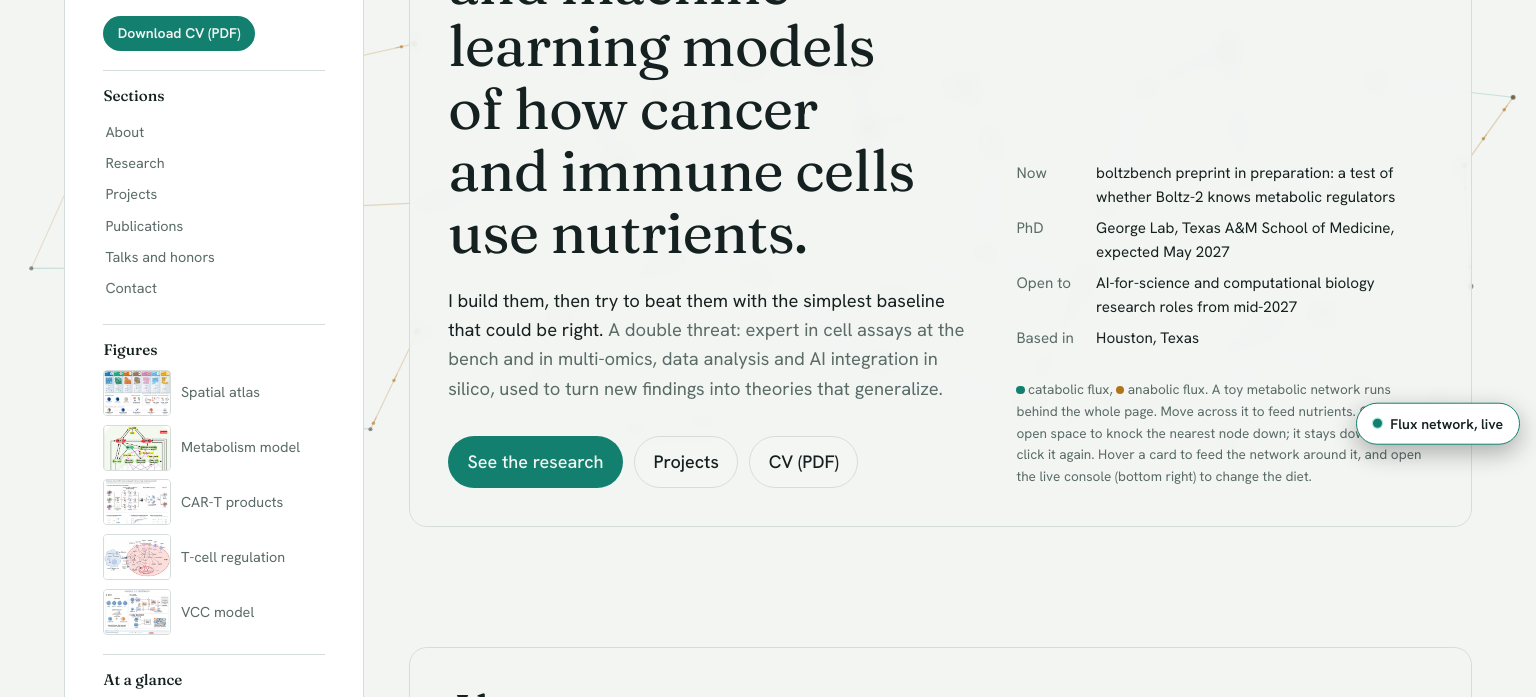
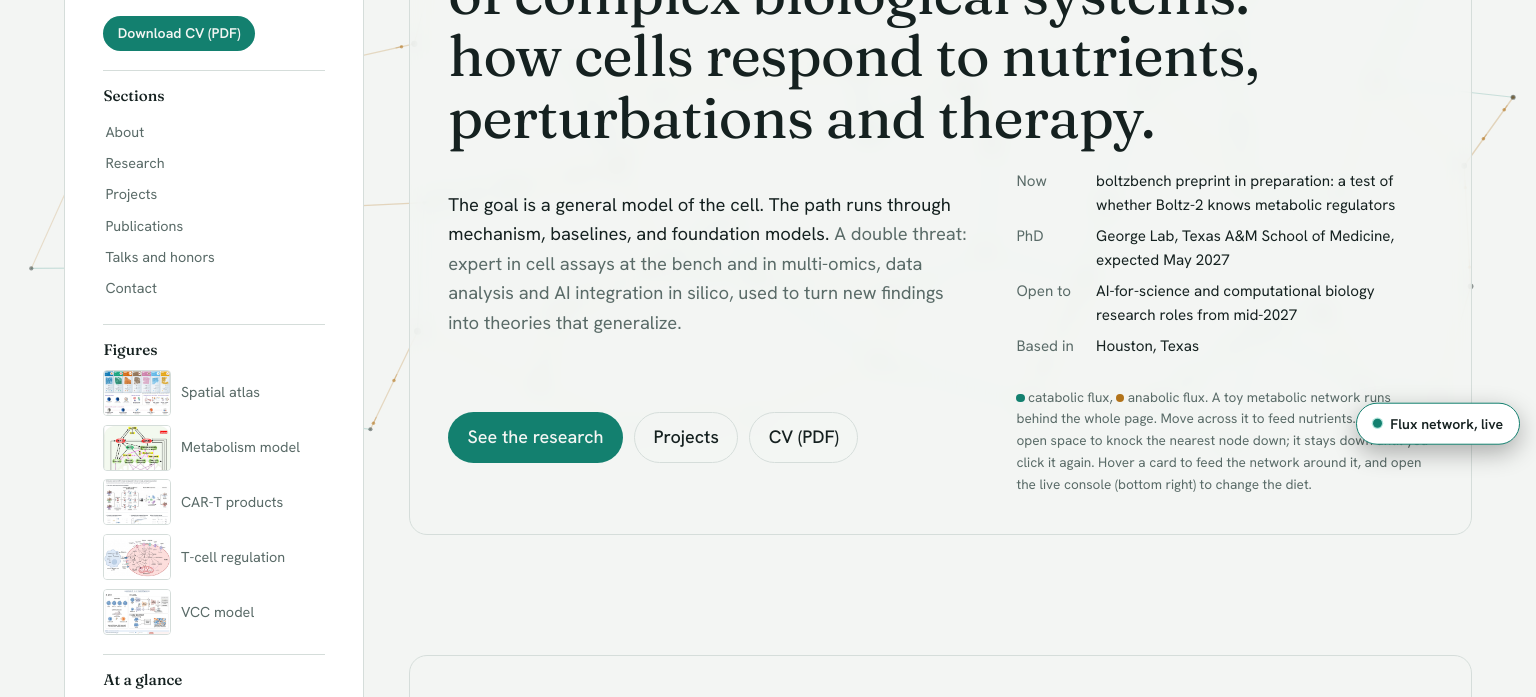
Before and after one commit to Javi-cas/javi-cas.github.io, a plain HTML site: page index.html in a window 1536 px wide. Shown: the part 339-1036 px from the top of the page. Drawn offline with Linux system fonts and the light colour scheme; animation ran at ten frames a second.

Commit message:
New headline and hero line; headline spans both columns on wide screens
Co-Authored-By: Claude Fable 5.1 <noreply@anthropic.com>
Claude-Session: https://claude.ai/code/session_013o497Um4U7fUWEANUrkRNj

```diff
--- a/index.html
+++ b/index.html
@@ -6,10 +6,10 @@
 <!--ART-->
 <title>Javier Villela-Castrejón · Computational biologist</title>
 <meta name="claude:viewport-fit-sides" content="cover">
-<meta name="description" content="Javier Villela-Castrejón, computational biologist. Mechanistic and machine-learning models of cancer and immune cell metabolism, tested against the strongest simple baseline.">
+<meta name="description" content="Javier Villela-Castrejón, computational biologist. Mechanistic and data-driven models of complex biological systems: how cells respond to nutrients, perturbations and therapy. The goal is a general model of the cell; the path runs through mechanism, baselines, and foundation models.">
 <meta name="theme-color" content="#0E1517">
 <meta property="og:title" content="Javier Villela-Castrejón">
-<meta property="og:description" content="Mechanistic and machine-learning models of cancer and immune cell metabolism, tested against the strongest simple baseline.">
+<meta property="og:description" content="Mechanistic and data-driven models of complex biological systems: how cells respond to nutrients, perturbations and therapy. The goal is a general model of the cell; the path runs through mechanism, baselines, and foundation models.">
 <meta property="og:type" content="website">
 <meta property="og:url" content="https://javi-cas.github.io/">
 <link rel="canonical" href="https://javi-cas.github.io/">
@@ -41,6 +41,7 @@ a{color:var(--link);text-decoration:none;text-underline-offset:.18em}
 a:hover{text-decoration:underline}
 :focus-visible{outline:2px solid var(--ana);outline-offset:3px;border-radius:4px}
 h1,h2,h3{font-family:var(--display);font-weight:500;letter-spacing:-.01em;text-wrap:balance;margin:0}
+.nb{white-space:nowrap}
 p{margin:0}
 ul,ol{margin:0;padding:0;list-style:none}
 button{font:inherit;color:inherit;background:none;border:0;cursor:pointer}
@@ -90,9 +91,14 @@ button{font:inherit;color:inherit;background:none;border:0;cursor:pointer}
   .wrap{max-width:1440px}
   body{font-size:18px}
   .layout{grid-template-columns:300px minmax(0,1fr);gap:2.8rem}
-  .hero .hero-text.panel{max-width:none;display:grid;grid-template-columns:minmax(0,1.25fr) minmax(0,1fr);gap:1rem 3rem;align-items:end}
+  .hero .hero-text.panel{max-width:none;display:grid;grid-template-columns:minmax(0,1.25fr) minmax(0,1fr);gap:.6rem 3rem;align-items:start}
+  .hero-main{display:contents}
+  .hero-main .kicker,.hero-main h1{grid-column:1 / -1}
+  .hero-main h1{margin-bottom:.6rem}
+  .hero-main .sub,.hero-main .actions{grid-column:1}
+  .hero-side{grid-column:2;grid-row:3 / span 2;align-self:end}
   .hero-side .status{margin-top:0}
-  .hero h1{font-size:3.8rem}
+  .hero .hero-text h1{font-size:3.6rem}
   .hero .sub{font-size:1.22rem;max-width:60ch}
   .status{max-width:640px}
   .thread{grid-template-columns:minmax(0,5fr) minmax(0,7fr)}
@@ -102,7 +108,7 @@ button{font:inherit;color:inherit;background:none;border:0;cursor:pointer}
   .wrap{max-width:1720px}
   body{font-size:19px}
   .layout{grid-template-columns:330px minmax(0,1fr);gap:3.2rem}
-  .hero h1{font-size:4.4rem}
+  .hero .hero-text h1{font-size:4rem}
   .rail{font-size:.95rem}
 }
 @media (min-width: 1200px) and (max-width: 1499px){
@@ -123,7 +129,7 @@ main,.hero,footer{position:relative;z-index:1}
 .panel{background:rgba(var(--bg-rgb),.8);backdrop-filter:blur(10px);-webkit-backdrop-filter:blur(10px);border:1px solid var(--line);border-radius:18px;padding:clamp(1.4rem,3vw,2.4rem)}
 .hero .panel{max-width:760px}
 .kicker{color:var(--muted);font-size:1rem;margin-bottom:1rem}
-.hero h1{font-size:clamp(2.1rem,4.6vw,3.6rem);line-height:1.08;font-weight:400;font-variation-settings:"opsz" 144}
+.hero h1{font-size:clamp(1.85rem,4.2vw,3.3rem);line-height:1.08;font-weight:400;font-variation-settings:"opsz" 144}
 .hero .sub{margin-top:1.4rem;font-size:1.15rem;max-width:56ch}
 .hero .sub span{color:var(--muted)}
 .actions{display:flex;flex-wrap:wrap;gap:.7rem;margin-top:2rem}
@@ -332,8 +338,8 @@ footer p{max-width:60ch}
     <div class="hero-text panel">
       <div class="hero-main">
       <p class="kicker">Computational biologist, PhD candidate at Texas A&amp;M, Houston</p>
-      <h1>Mechanistic and machine-learning models of how cancer and immune cells use nutrients.</h1>
-      <p class="sub">I build them, then try to beat them with the simplest baseline that could be right. <span>A double threat: expert in cell assays at the bench and in multi-omics, data analysis and AI integration in silico, used to turn new findings into theories that generalize.</span></p>
+      <h1>Mechanistic and <span class="nb">data-driven</span> models of complex biological systems: how cells respond to nutrients, perturbations and therapy.</h1>
+      <p class="sub">The goal is a general model of the cell. The path runs through mechanism, baselines, and foundation models. <span>A double threat: expert in cell assays at the bench and in multi-omics, data analysis and AI integration in silico, used to turn new findings into theories that generalize.</span></p>
       <div class="actions">
         <a class="btn primary" href="#research">See the research</a>
         <a class="btn" href="#projects">Projects</a>
```
